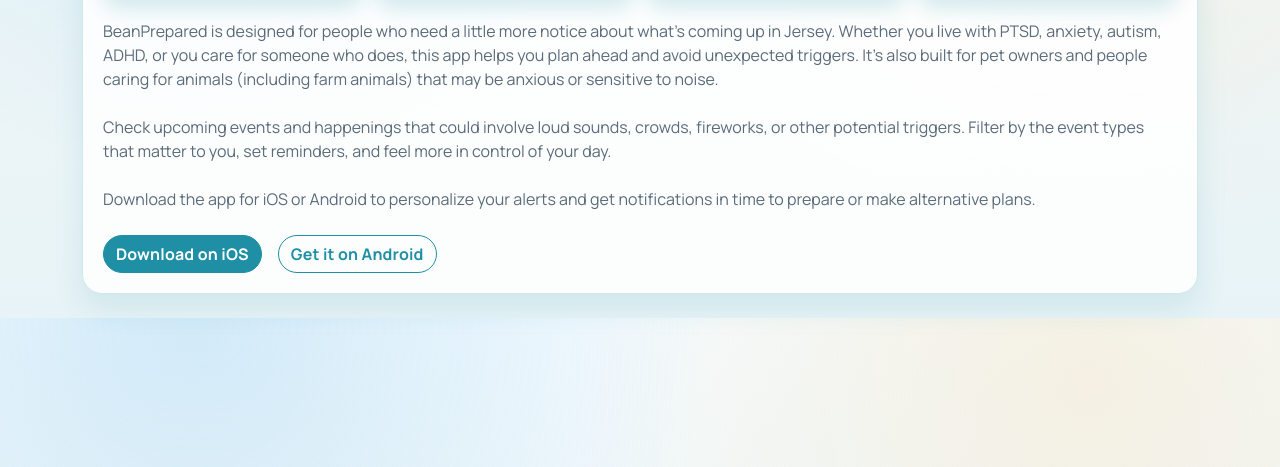
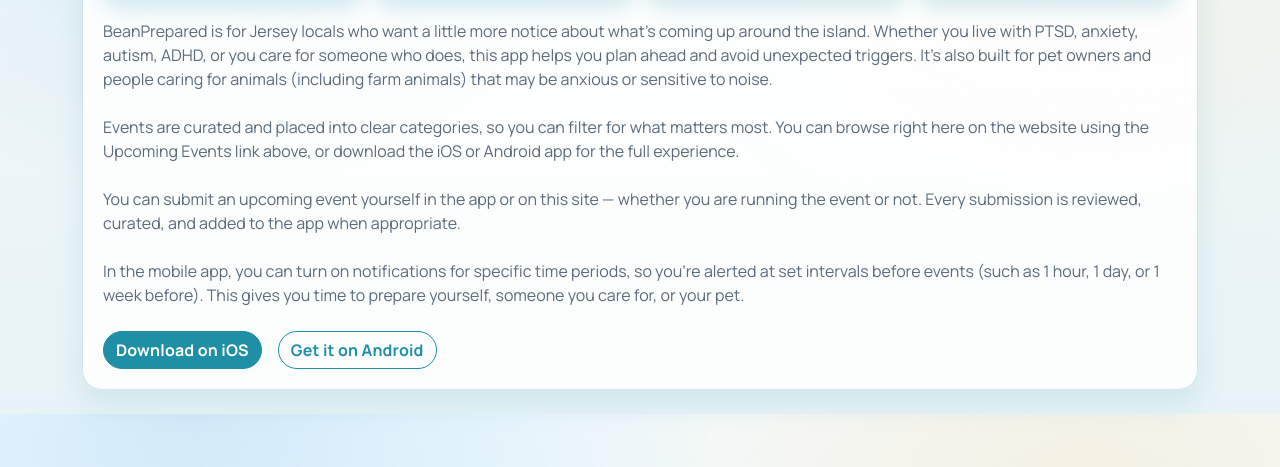
Before and after one commit to JSY-Ben/BeanPrepared, a PHP site: page /Web/home.php in a window 1280 px wide. Shown: the part 333-800 px from the top of the page. Run offline with PHP 8.4, Linux system fonts and the light colour scheme.

Commit message:
Updated Description on site.

```diff
--- a/public/home.php
+++ b/public/home.php
@@ -40,19 +40,24 @@
         <img src="/Web/beanprepared/public/images/travis-leery-vjiOM0bkWIM-unsplash.jpg" alt="Harbor view">
       </div>
       <p class="brand-subtitle mb-4">
-        BeanPrepared is designed for people who need a little more notice about what’s coming up in Jersey.
+        BeanPrepared is for Jersey locals who want a little more notice about what’s coming up around the island.
         Whether you live with PTSD, anxiety, autism, ADHD, or you care for someone who does, this app helps
         you plan ahead and avoid unexpected triggers. It’s also built for pet owners and people caring for
         animals (including farm animals) that may be anxious or sensitive to noise.
       </p>
       <p class="brand-subtitle mb-4">
-        Check upcoming events and happenings that could involve loud sounds, crowds, fireworks, or other
-        potential triggers. Filter by the event types that matter to you, set reminders, and feel more in
-        control of your day.
+        Events are curated and placed into clear categories, so you can filter for what matters most.
+        You can browse right here on the website using the Upcoming Events link above, or download the iOS
+        or Android app for the full experience.
       </p>
       <p class="brand-subtitle mb-4">
-        Download the app for iOS or Android to personalize your alerts and get notifications in time to
-        prepare or make alternative plans.
+        You can submit an upcoming event yourself in the app or on this site — whether you are running the event
+        or not. Every submission is reviewed, curated, and added to the app when appropriate.
+      </p>
+      <p class="brand-subtitle mb-4">
+        In the mobile app, you can turn on notifications for specific time periods, so you’re alerted at
+        set intervals before events (such as 1 hour, 1 day, or 1 week before). This gives you time to prepare
+        yourself, someone you care for, or your pet.
       </p>
       <div class="d-flex flex-wrap gap-3">
         <a class="btn btn-warning" href="https://example.com/ios" target="_blank" rel="noreferrer">Download on iOS</a>
```
Also changed, not shown: 1 other file.
